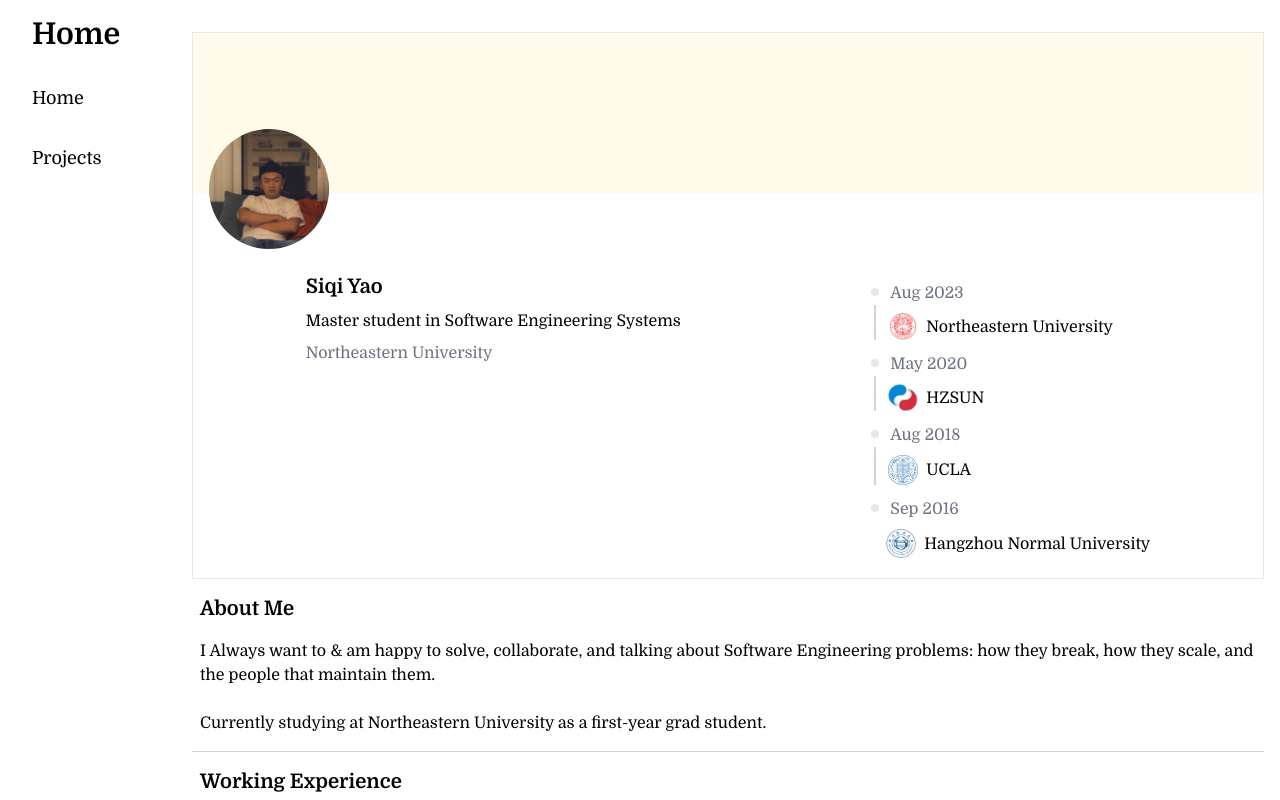
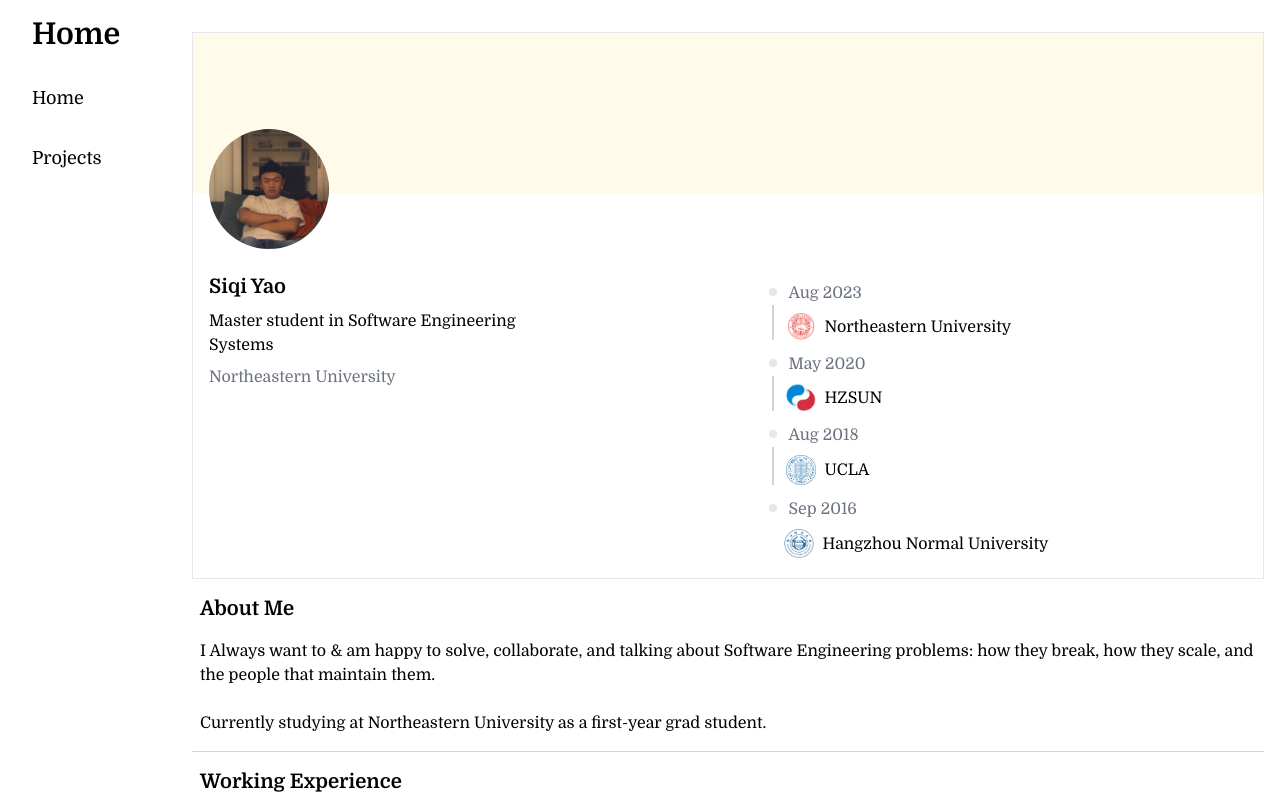
Before and after one commit to CKYWEB/siqiyao, a Next.js app: page / in a window 1280 px wide. Shown: the top 800 px of the page. Built offline with nearby package versions, Linux system fonts and the light colour scheme.

Commit message:
fix: timeline container style

```diff
--- a/app/page.tsx
+++ b/app/page.tsx
@@ -18,7 +18,7 @@ export default function Home() {
                         className="rounded-full relative top-24 left-4"
                     />
                 </div>
-                <div className="md:flex md:justify-around px-4 pb-4 space-y-4 md:space-y-0">
+                <div className="md:flex md:justify-between px-4 pb-4 space-y-4 md:space-y-0">
                     <div className="space-y-2">
                         <div className="text-xl font-bold">Siqi Yao</div>
                         <div>
@@ -28,7 +28,9 @@ export default function Home() {
                             Northeastern University
                         </div>
                     </div>
-                    <TimeLine/>
+                    <div className="md:basis-2/3 md:flex md:justify-center">
+                        <TimeLine />
+                    </div>
                 </div>
             </div>
 
```
